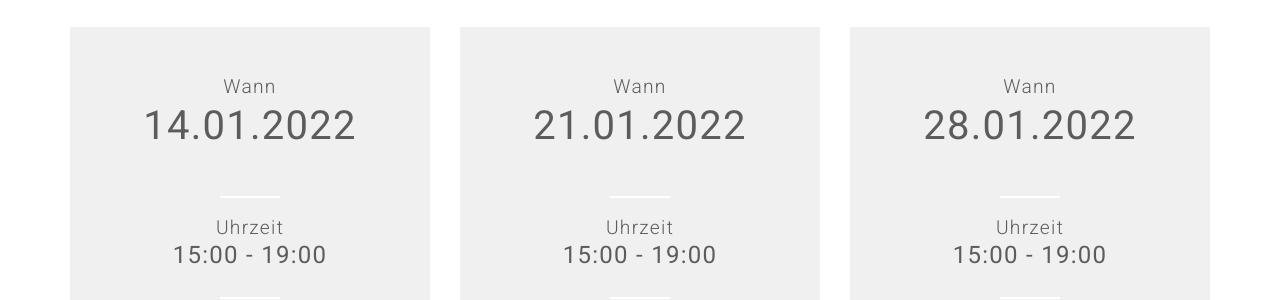
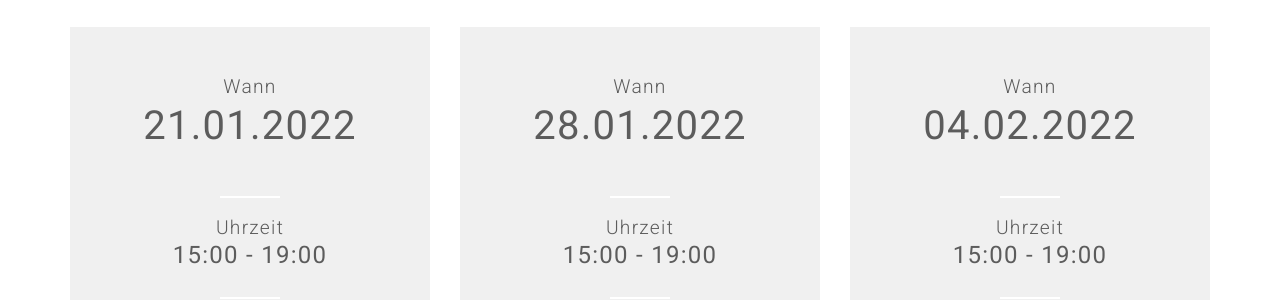
Before and after one commit to coderdojo-wien/coderdojo-wien.github.io, a Jekyll site: the page built from index.html, in a window 1280 px wide and 900 px high, scrolled down 3869 px. Shown: the part 185-485 px from the top of the window. Built offline with Jekyll 4.4.1, drawn with Linux system fonts in a browser that asks for light colours; nearby versions of some CDN libraries; comment, search, counter and statistics services are not loaded; some of the changed lines change nothing that is shown; some of the changed text lies outside the part shown.

Commit message:
Update events.yml

```diff
--- a/_data/events.yml
+++ b/_data/events.yml
@@ -3,16 +3,6 @@ title: "Termine"
 description: "Ein Anmeldung ist für die Teilnahme an den online CoderDojos nicht erforderlich. Das genaue Workshopprogramm mit den Teilnahmelinks finden sie in unserem aktuellen Newsletter, der jeweils bis spätestens den Tag davor versendet wird und auf unserer Hompepage https://www.facebook.com/coderdojowien. </br><b>Für die Teilnahme an offline CoderDojos ist unbedingt eine Anmeldung erforderlich!</b>"
 
 events-list:
-- event-date: 14.01.2022
-  event-time: 15:00 - 19:00
-  event-startdate: 2022-01-14T15:00:00+0100
-  event-enddate: 2022-01-14T19:00:00+0100
-  event-name: Online CoderDojo
-  event-type: Online
-  event-place: Online Dojo
-  event-place-name: Online
-  event-url: "https://linz.coderdojo.net/termine/"
-
 - event-date: 21.01.2022
   event-time: 15:00 - 19:00
   event-startdate: 2022-01-21T15:00:00+0100
@@ -33,6 +23,16 @@ events-list:
   event-place-name: Online
   event-url: "https://linz.coderdojo.net/termine/"
 
+- event-date: 04.02.2022
+  event-time: 15:00 - 19:00
+  event-startdate: 2022-02-04T15:00:00+0100
+  event-enddate: 2022-02-04T19:00:00+0100
+  event-name: Online CoderDojo
+  event-type: Online
+  event-place: Online Dojo
+  event-place-name: Online
+  event-url: "https://linz.coderdojo.net/termine/"
+
 # - event-date: 17.01.2022
 #   event-time: 15:00 - 19:00
 #   event-startdate: 2022-01-17T15:00:00+0100
```
